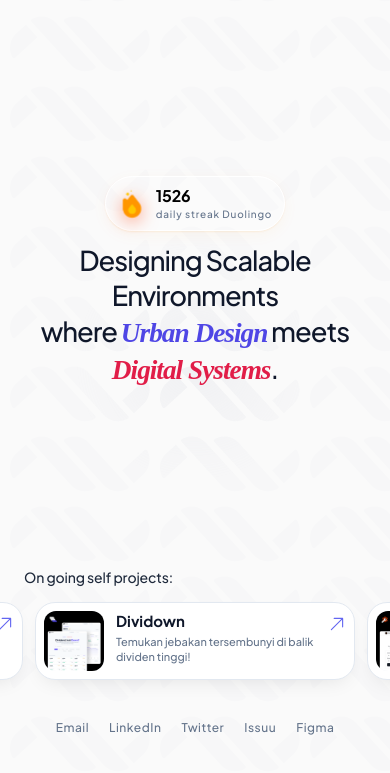
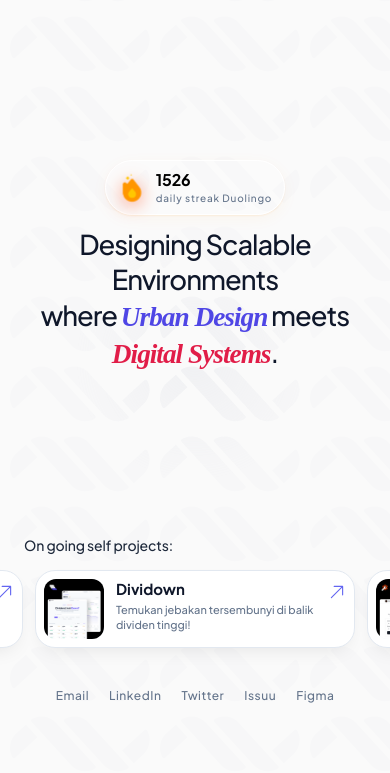
Before and after one commit to affanmaulana/personal, a website: page index.html in a window 390 px wide. Shown: the part 61-834 px from the top of the page. Drawn offline with Linux system fonts and the light colour scheme; a web font is replaced by a local one.

Commit message:
style(mobile): increase hero bottom padding further to lift footer links and projects

```diff
--- a/index.html
+++ b/index.html
@@ -428,8 +428,8 @@
 
             .hero {
                 height: 100dvh;
-                padding: 40px 0 56px 0;
-                padding-bottom: calc(48px + env(safe-area-inset-bottom));
+                padding: 40px 0 88px 0;
+                padding-bottom: calc(80px + env(safe-area-inset-bottom));
                 justify-content: space-between;
                 overflow: hidden;
             }
```
